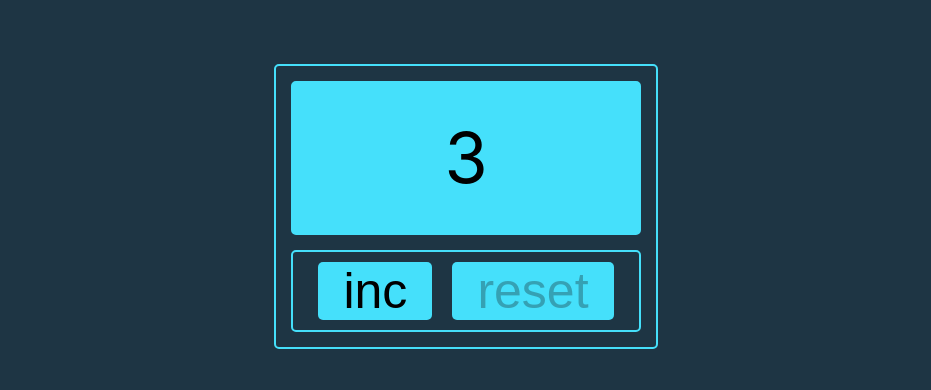
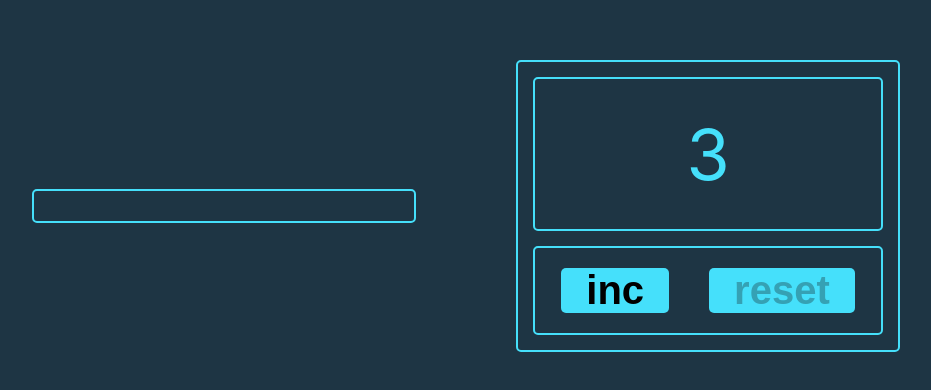
Before and after one commit to Nikolay-Gruzd/Counter, a React (Vite) app: page / in a window 1280 px wide. Shown: the part 194-584 px from the top of the page, without its empty margins (174-1105 px from the left). Built offline with nearby package versions, Linux system fonts and the light colour scheme.

Commit message:
REFACTORING

```diff
--- a/src/App.module.css
+++ b/src/App.module.css
@@ -5,6 +5,7 @@
     display: flex;
     justify-content: center;
     align-items: center;
+    gap: 100px;
 }
 
 .container {
--- a/src/App.tsx
+++ b/src/App.tsx
@@ -11,6 +11,9 @@ function App() {
     return (
         <div className={s.app}>
             <div className={s.container}>
+
+            </div>
+            <div className={s.container}>
                 <Counter counter={counter}/>
                 <ButtonsContainer counter={counter} setCounter={setCounter}/>
             </div>
--- a/src/components/Button/Button.module.css
+++ b/src/components/Button/Button.module.css
@@ -1,9 +1,10 @@
 .button {
     background-color: #45e0fb;
     border-radius: 5px;
-    margin: 10px;
+    margin: 20px;
     padding: 0 25px;
-    font-size: 50px;
+    font-size: 40px;
+    font-weight: bold;
     border: none;
     cursor: pointer;
     transition: transform 0.1s ease;
--- a/src/components/Counter/Counter.module.css
+++ b/src/components/Counter/Counter.module.css
@@ -3,8 +3,8 @@
     display: flex;
     justify-content: center;
     align-items: center;
-    background-color: #45e0fb;
-    color: #000000;
+    background-color: rgba(69, 224, 251, 0);
+    color: #45e0fb;
     border: 2px solid #45e0fb;
     border-radius: 5px;
     font-size: 70px;
```
